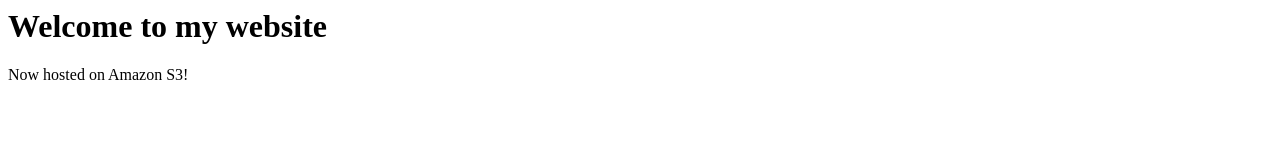
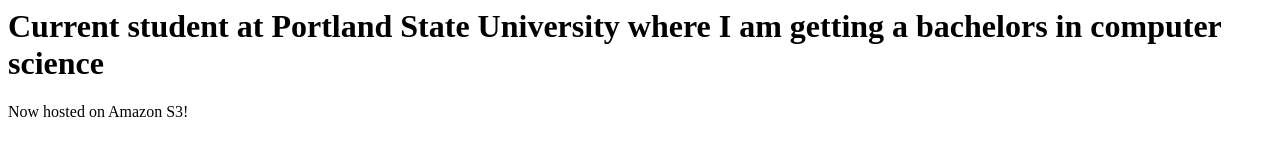
Before and after one commit to Pcrljenica24/Portfolio, a plain HTML site: page index.html in a window 1280 px wide. Drawn offline with Linux system fonts and the light colour scheme.

Commit message:
Practicing how to commit and push to github repo

```diff
--- a/index.html
+++ b/index.html
@@ -1,9 +1,9 @@
 <html xmlns="http://www.w3.org/1999/xhtml" >
 <head>
-    <title>My Website Home Page</title>
+    <title>Welcome to hirepetar.com!</title>
 </head>
 <body>
-  <h1>Welcome to my website</h1>
+  <h1>Current student at Portland State University where I am getting a bachelors in computer science</h1>
   <p>Now hosted on Amazon S3!</p>
 </body>
 </html>
```
